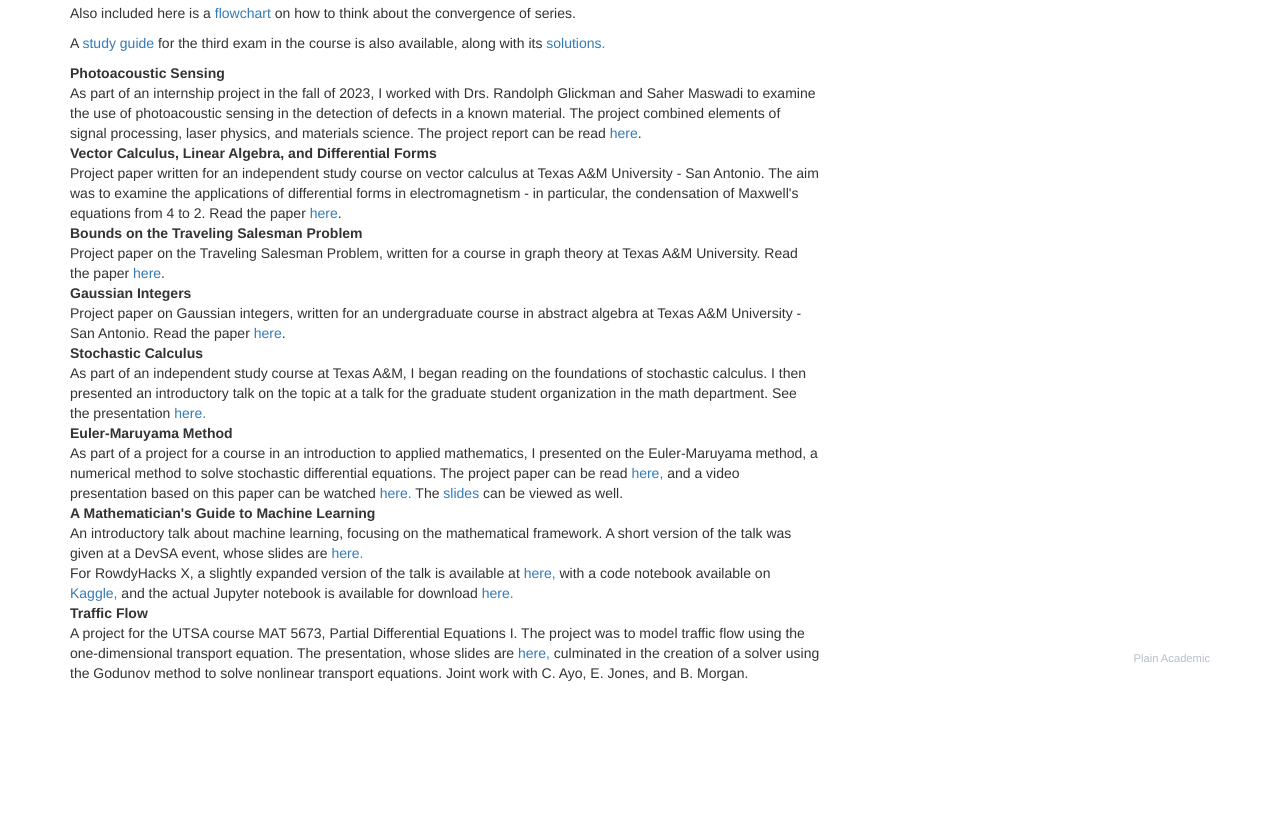
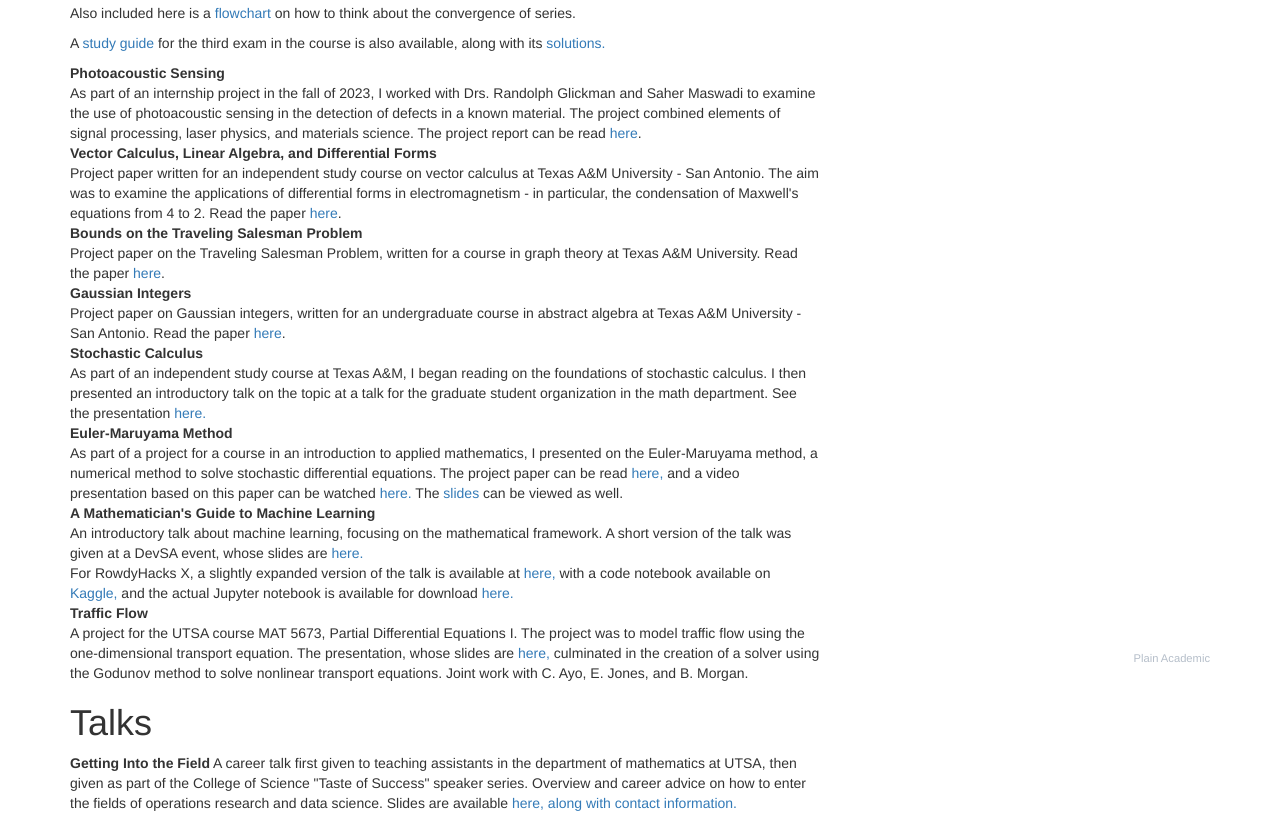
Before and after one commit to SZRoberson/szroberson.github.io, a plain HTML site: page index.html in a window 1280 px wide. Shown: the part 1021-1834 px from the top of the page. Before the commit the page ends 1704 px from the top, so only its background shows below. Drawn offline with nearby package versions, Linux system fonts and the light colour scheme.

Commit message:
Added career talk to page.

```diff
--- a/index.html
+++ b/index.html
@@ -134,6 +134,12 @@
                 A project for the UTSA course MAT 5673, Partial Differential Equations I. The project was to model traffic flow using the one-dimensional transport equation. The presentation, whose slides are
                 <a href="Projects/TrafficFlow.pdf">here,</a> culminated in the creation of a solver using the Godunov method to solve nonlinear transport equations. Joint work with C. Ayo, E. Jones, and B. Morgan.<br>
 
+                <h1 id="Talks">Talks</h1>
+                <strong>Getting Into the Field</strong>
+                A career talk first given to teaching assistants in the department of mathematics at UTSA, then given as part of the College of Science "Taste of Success"
+                speaker series. Overview and career advice on how to enter the fields of operations research and data science.
+                Slides are available <a href="Projects/GTA_Talk.pdf">here, along with contact information.</a>
+
         </div>
 
 
```
Also changed, not shown: 1 other file.
